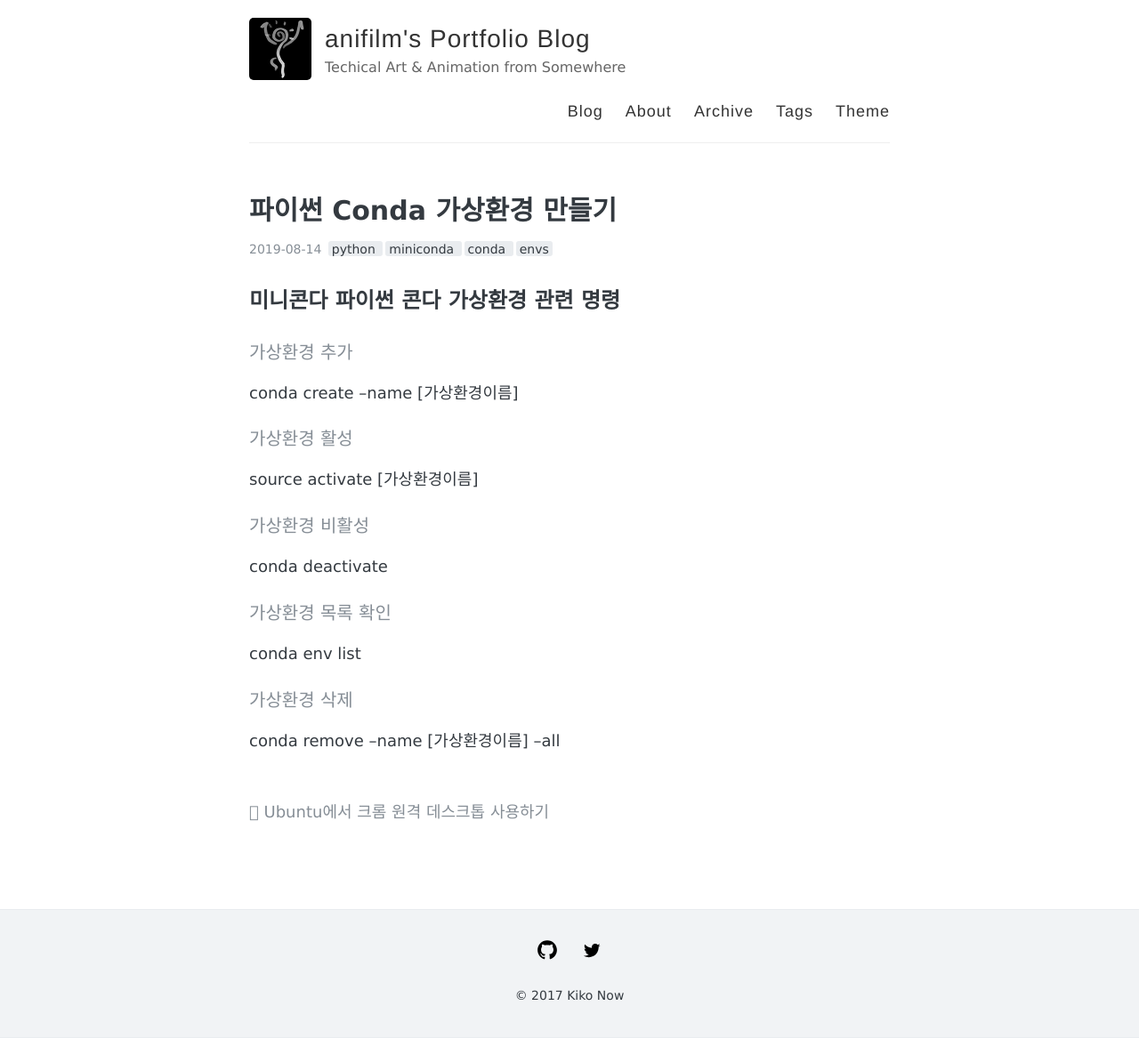
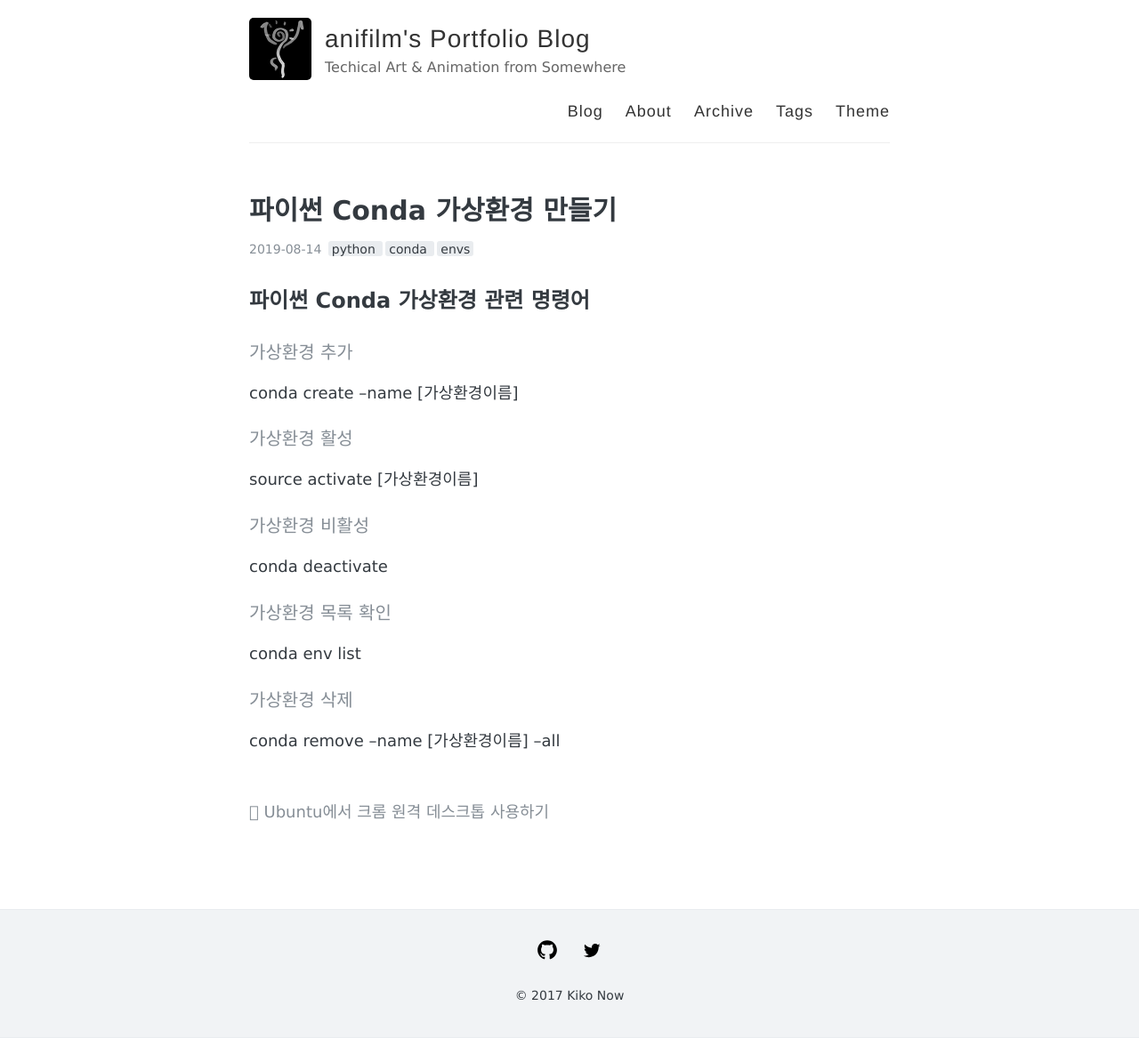
Before and after one commit to anifilm/anifilm.github.io, a Jekyll site: the page built from _posts/2019-08-14-python-conda-envs.md, in a window 1280 px wide. Shown: the whole page at 89% size. Built offline with Jekyll 4.4.1, drawn with Linux system fonts in a browser that asks for light colours.

Commit message:
Update 2019-08-14-python-conda-envs.md

```diff
--- a/_posts/2019-08-14-python-conda-envs.md
+++ b/_posts/2019-08-14-python-conda-envs.md
@@ -1,11 +1,11 @@
 ---
 layout: post
 title: "파이썬 Conda 가상환경 만들기"
-tags: [python, miniconda, conda, envs]
+tags: [python, conda, envs]
 comments: true
 ---
 
-## 미니콘다 파이썬 콘다 가상환경 관련 명령
+## 파이썬 Conda 가상환경 관련 명령어
 
 
 #### 가상환경 추가
```
